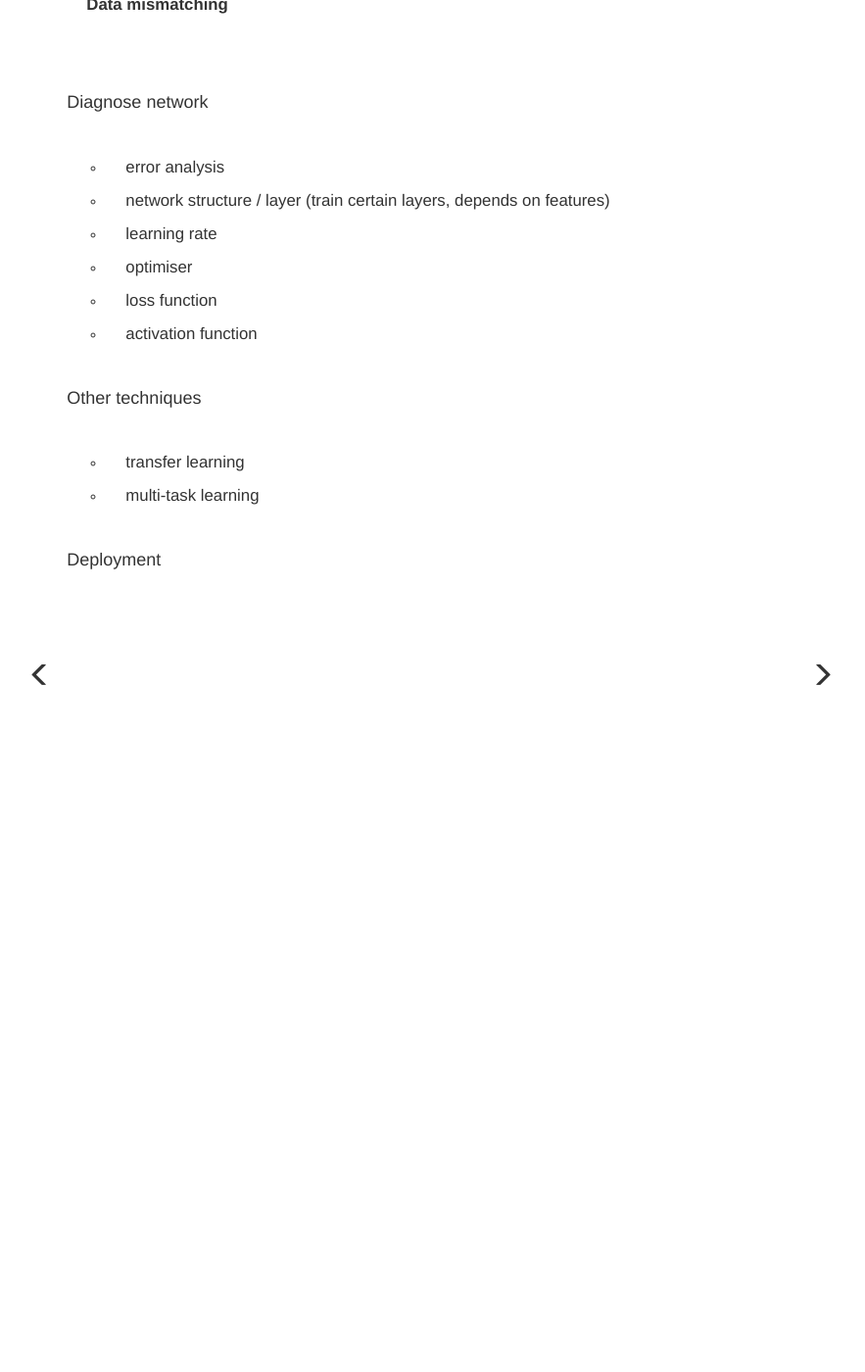
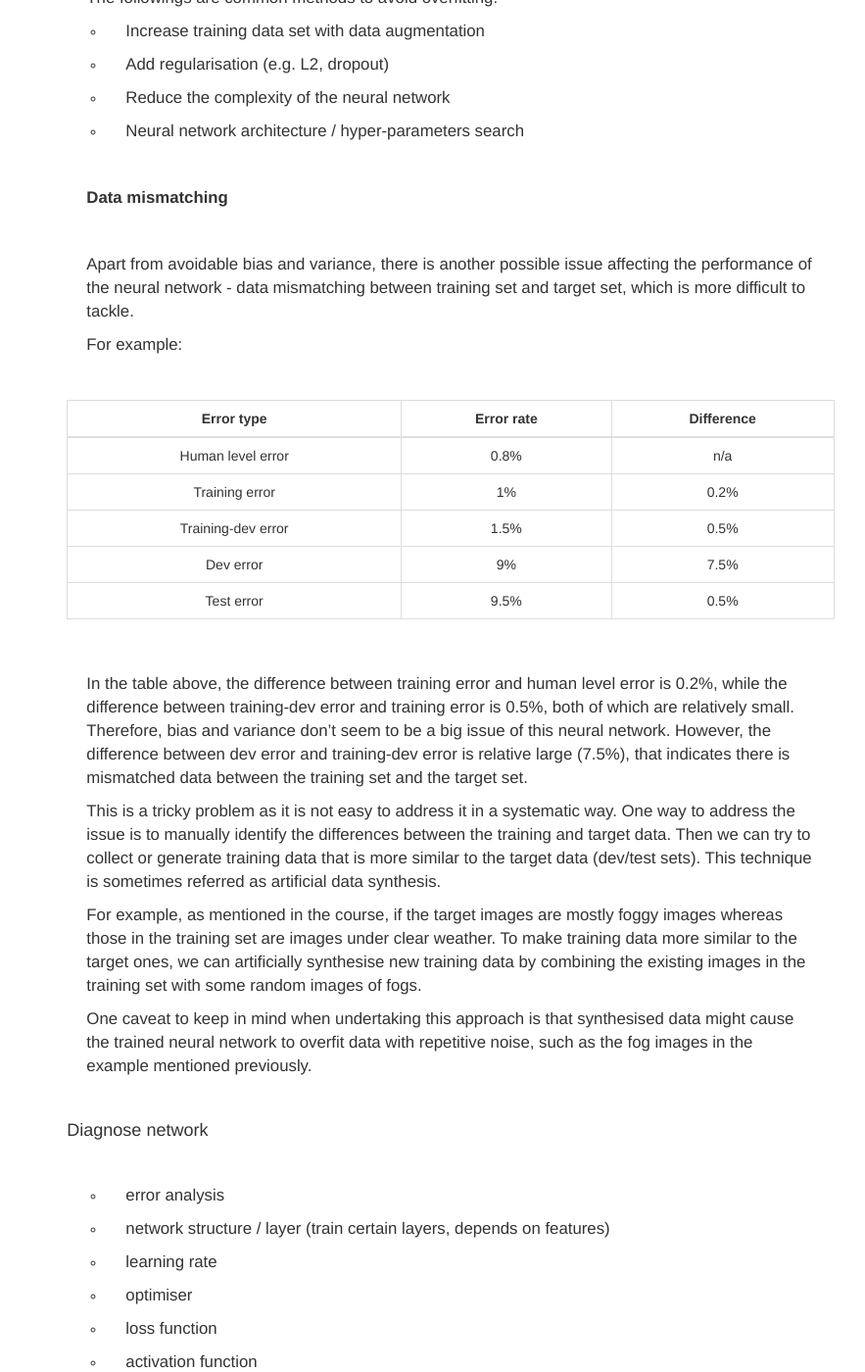
Before and after one commit to francesliang/francesliang.github.io, a Jekyll site: the page built from _posts/2019-05-26-reflections-on-building-deep-learning-projects.md, in a window 1280 px wide and 1400 px high, scrolled down 7585 px. Shown: the whole window at 98% size, without its empty margins (200-1083 px from the left). Built offline with Jekyll 4.4.1, drawn with Linux system fonts in a browser that asks for light colours; nearby versions of some CDN libraries; comment, search, counter and statistics services are not loaded; before the commit the page ends 8387 px from its top, so only the background shows below that.

Commit message:
Update post reflections-on-building-deep-learning-projects

```diff
--- a/_posts/2019-05-26-reflections-on-building-deep-learning-projects.md
+++ b/_posts/2019-05-26-reflections-on-building-deep-learning-projects.md
@@ -3,7 +3,7 @@ layout: post_entry
 title: Reflections on Developing Deep Learning Projects
 ---
 
-### Contents
+#### Contents
 
 + [Understand the problem](#understand-the-problem)
 
@@ -235,6 +235,7 @@ Take the following as an example:
 
 <br>
 
+{:class="table table-bordered"}
 | Error type        | Error rate | Difference |
 |:-----------------:|:----------:|:----------:|
 | Human level error | 0.1%       | n/a        |
@@ -266,6 +267,7 @@ For instance:
 
 <br>
 
+{:class="table table-bordered"}
 | Error type           |  Error rate   |  Difference   |
 |:--------------------:|:-------------:|:-------------:|
 | Human level error    | 0.1%          | n/a           |
@@ -292,6 +294,31 @@ The followings are common methods to avoid overfitting:
 <a name="data-mismatching"></a>**Data mismatching**
 
 <br>
+
+Apart from avoidable bias and variance, there is another possible issue affecting the performance of the neural network - data mismatching between training set and target set, which is more difficult to tackle.
+
+For example:
+
+<br>
+
+{:class="table table-bordered"}
+| Error type           |  Error rate   |  Difference   |
+|:--------------------:|:-------------:|:-------------:|
+| Human level error    | 0.8%          | n/a           |
+| Training error       | 1%            | 0.2%          |
+| Training-dev error   | 1.5%          | 0.5%          |
+| Dev error            | 9%            | 7.5%          |
+| Test error           | 9.5%          | 0.5%          |
+
+<br>
+
+In the table above, the difference between training error and human level error is 0.2%, while the difference between training-dev error and training error is 0.5%, both of which are relatively small. Therefore, bias and variance don't seem to be a big issue of this neural network. However, the difference between dev error and training-dev error is relative large (7.5%), that indicates there is mismatched data between the training set and the target set.
+
+This is a tricky problem as it is not easy to address it in a systematic way. One way to address the issue is to manually identify the differences between the training and target data. Then we can try to collect or generate training data that is more similar to the target data (dev/test sets). This technique is sometimes referred as artificial data synthesis.
+
+For example, as mentioned in the course, if the target images are mostly foggy images whereas those in the training set are images under clear weather. To make training data more similar to the target ones, we can artificially synthesise new training data by combining the existing images in the training set with some random images of fogs.
+
+One caveat to keep in mind when undertaking this approach is that synthesised data might cause the trained neural network to overfit data with repetitive noise, such as the fog images in the example mentioned previously.
 
 <br>
 
```
